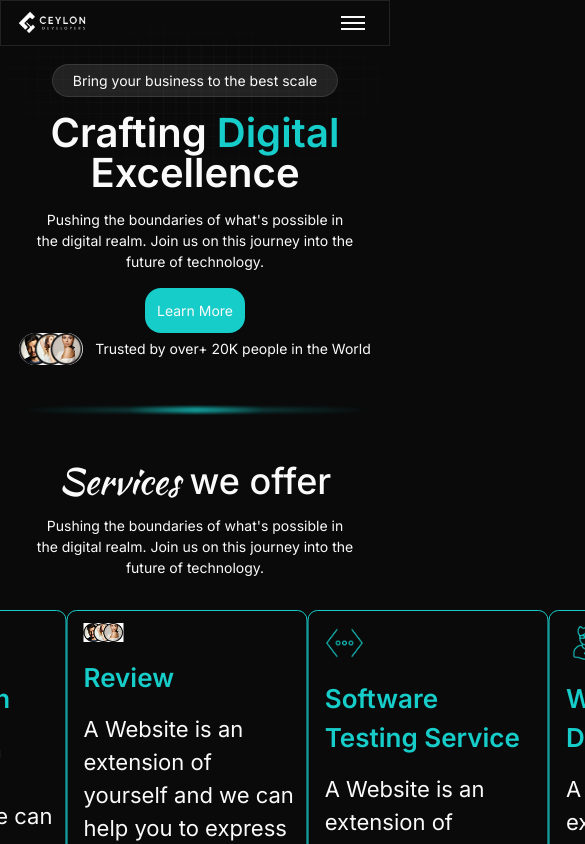
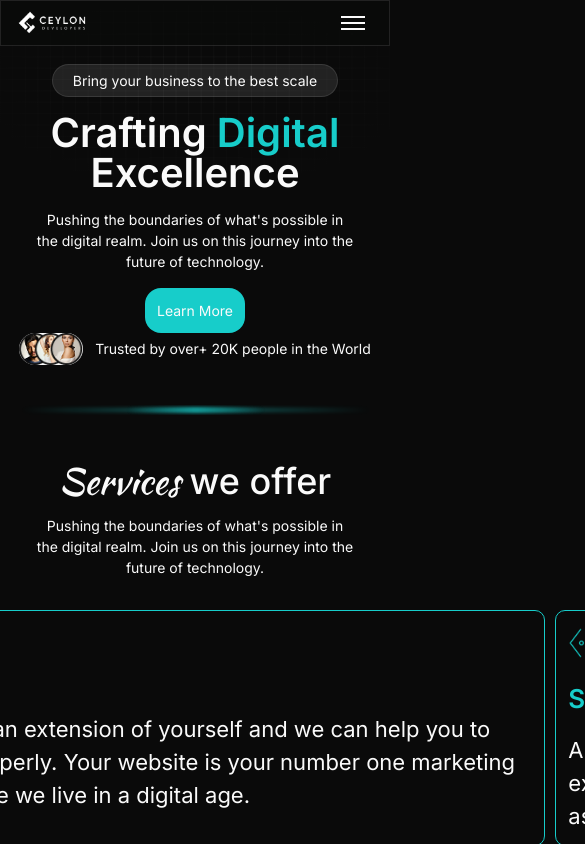
Before and after one commit to Roshen-Perera/ceylon-developers-portfolio, a Next.js app: page / in a window 390 px wide. Shown: the top 844 px of the page, 585 px wide, since content can reach past the window. Built offline with nearby package versions, Linux system fonts and the light colour scheme.

Commit message:
Refactor Embla styles to improve layout and responsiveness

```diff
--- a/css/embla.css
+++ b/css/embla.css
@@ -13,14 +13,14 @@
 .embla__container {
     display: flex;
     touch-action: pan-y pinch-zoom;
-    margin-left: calc(var(--slide-spacing) * -1);
+    gap: var(--slide-spacing);
+    padding: 0 var(--slide-spacing);
 }
 
 .embla__slide {
     transform: translate3d(0, 0, 0);
     flex: 0 0 var(--slide-size);
     min-width: 0;
-    padding-left: var(--slide-spacing);
 }
 
 .embla__slide__number {
@@ -34,3 +34,45 @@
     height: var(--slide-height);
     user-select: none;
 }
+
+/* Responsive Design */
+
+/* Tablets and small laptops (2 slides visible) */
+@media (max-width: 1024px) {
+    .embla {
+        --slide-size: 45%;
+        --slide-spacing: 0.875rem;
+    }
+
+    .embla__slide__number {
+        font-size: 3rem;
+    }
+}
+
+/* Mobile landscape and small tablets (1.5 slides visible) */
+@media (max-width: 768px) {
+    .embla {
+        --slide-size: 65%;
+        --slide-spacing: 0.75rem;
+        --slide-height: 16rem;
+    }
+
+    .embla__slide__number {
+        font-size: 2.5rem;
+        border-radius: 1.5rem;
+    }
+}
+
+/* Mobile portrait (1 slide visible with peek) */
+@media (max-width: 480px) {
+    .embla {
+        --slide-size: 85%;
+        --slide-spacing: 0.625rem;
+        --slide-height: 14rem;
+    }
+
+    .embla__slide__number {
+        font-size: 2rem;
+        border-radius: 1.2rem;
+    }
+}
```
